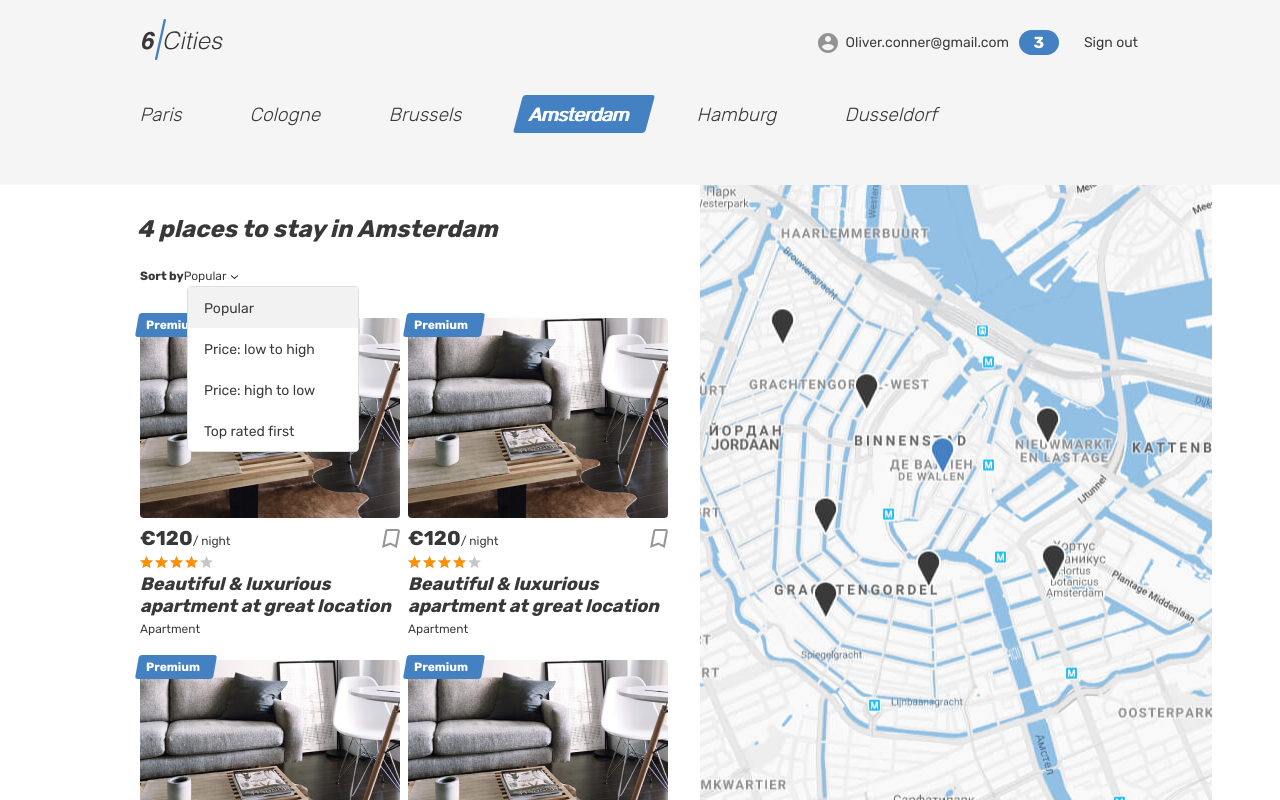
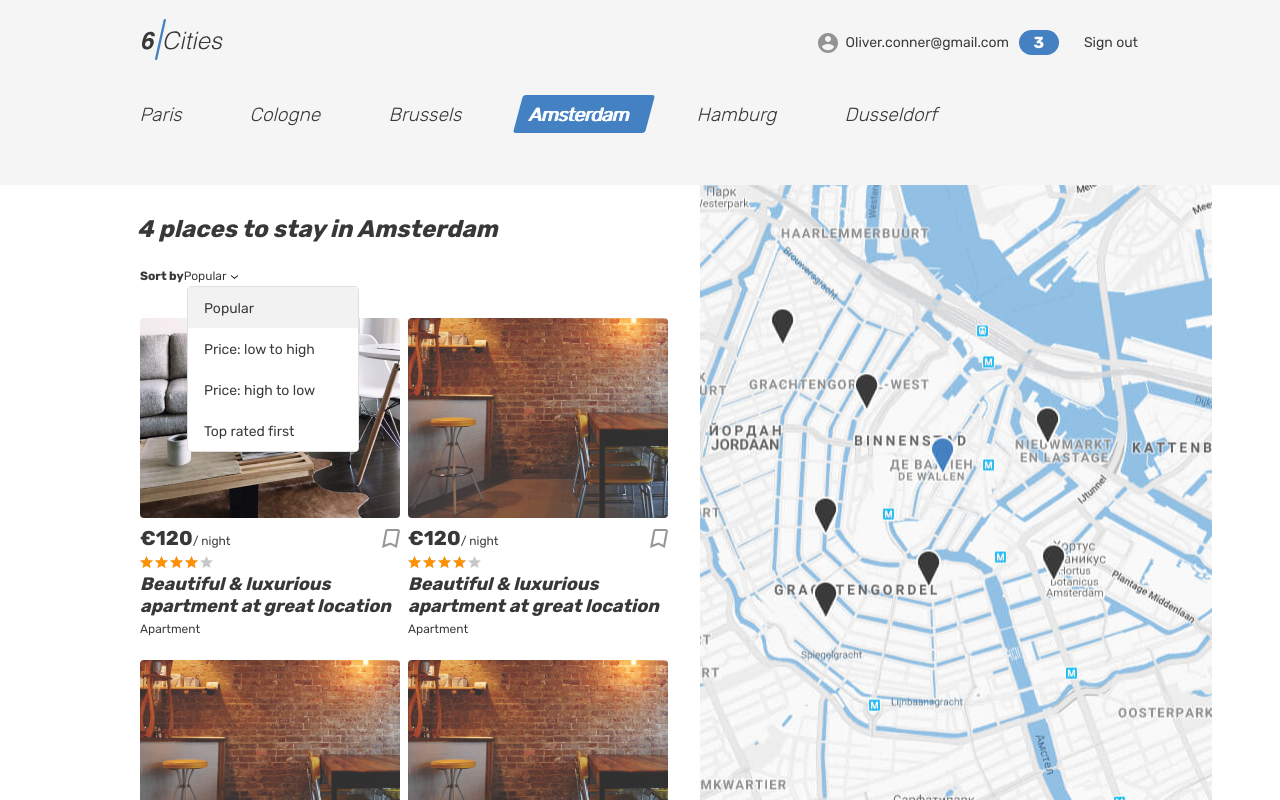
Before and after one commit to orloffDev/six-cities-react, a React (Vite) app: page / in a window 1280 px wide. Built offline with nearby package versions, Linux system fonts and the light colour scheme.

Commit message:
4.4 create place-list

```diff
--- a/src/components/place-card/place-card.tsx
+++ b/src/components/place-card/place-card.tsx
@@ -1,12 +1,16 @@
-function PlaceCard(): JSX.Element {
+import {Offer} from "../../types/offer";
+
+type PlaceCardProps = {
+  offer: Offer
+}
+
+function PlaceCard({offer}: PlaceCardProps): JSX.Element {
   return (
     <article className="cities__card place-card">
-      <div className="place-card__mark">
-        <span>Premium</span>
-      </div>
+      {offer.isPremium && <div className="place-card__mark"> <span>Premium</span> </div>}
       <div className="cities__image-wrapper place-card__image-wrapper">
         <a href="#">
-          <img className="place-card__image" src="img/apartment-01.jpg" width="260" height="200" alt="Place image" />
+          <img className="place-card__image" src={offer.previewImage} width="260" height="200" alt="Place image" />
         </a>
       </div>
       <div className="place-card__info">
--- /dev/null
+++ b/src/components/place-list/place-list.tsx
@@ -0,0 +1,18 @@
+import PlaceCard from '../../components/place-card/place-card';
+import {Offer} from "../../types/offer";
+
+type PlaceListProps = {
+  offers: Offer[]
+}
+
+function PlaceList({offers}: PlaceListProps): JSX.Element {
+  return (
+    <>
+      {offers.map((offer) => (
+        <PlaceCard offer={offer} />
+      ))}
+    </>
+  );
+}
+
+export default PlaceList;
--- a/src/pages/welcome-screen/welcome-screen.tsx
+++ b/src/pages/welcome-screen/welcome-screen.tsx
@@ -1,8 +1,9 @@
+//components
 import Logo from '../../components/logo/logo';
-import PlaceCard from '../../components/place-card/place-card';
-
+import PlaceList from '../../components/place-list/place-list';
+//types
 import {Offer} from '../../types/offer'
-
+//props
 type WelcomeScreenProps = {
   offers: Offer[];
 }
@@ -97,11 +98,7 @@ function WelcomeScreen({offers}: WelcomeScreenProps): JSX.Element {
                 </ul>
               </form>
               <div className="cities__places-list places__list tabs__content">
-                <PlaceCard />
-                <PlaceCard />
-                <PlaceCard />
-                <PlaceCard />
-                <PlaceCard />
+                <PlaceList offers={offers} />
               </div>
             </section>
             <div className="cities__right-section">
```
